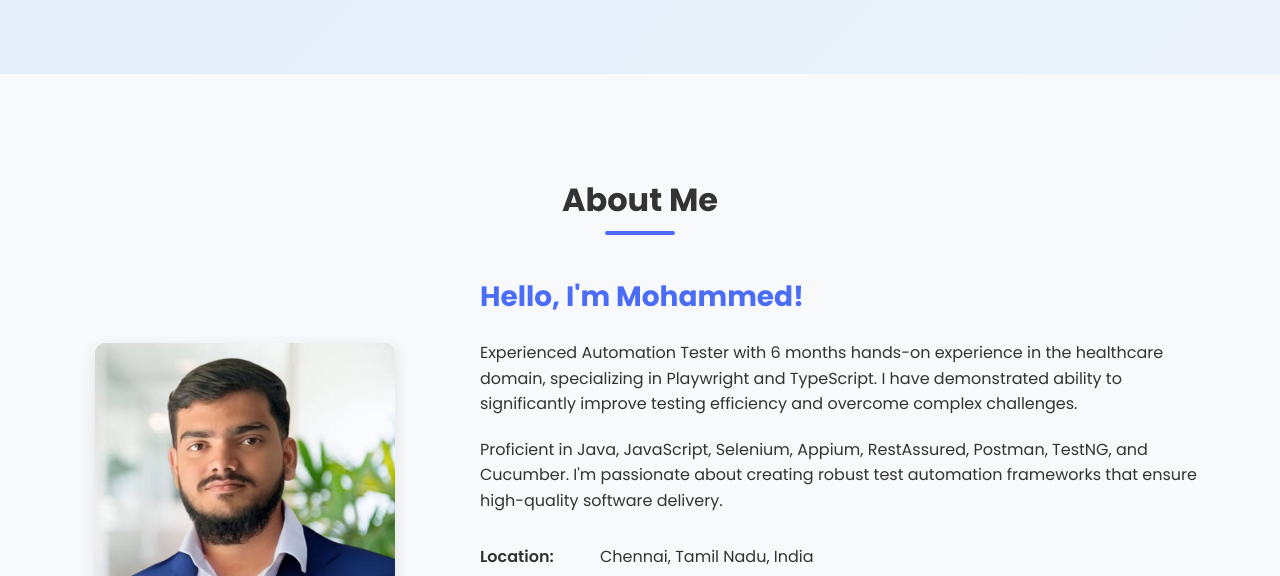
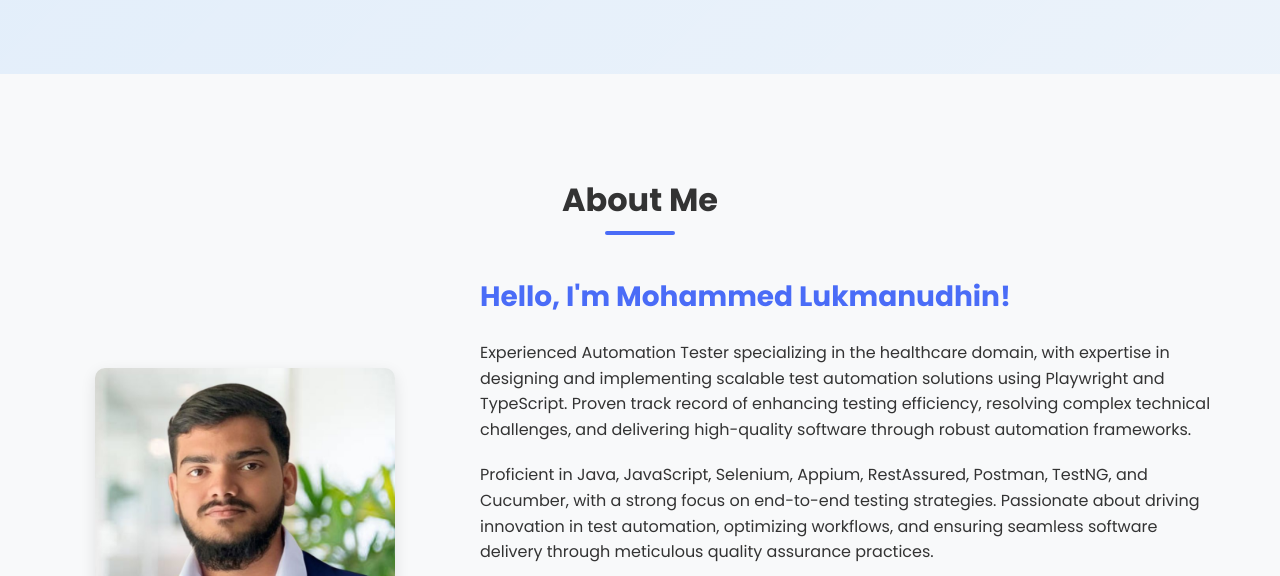
Before and after one commit to redJavaMan/Lukmanudhin_Portfolio, a plain HTML site: page index.html in a window 1280 px wide. Shown: the part 726-1302 px from the top of the page. Drawn offline with Linux system fonts and the light colour scheme.

Commit message:
Update: update about me section

```diff
--- a/index.html
+++ b/index.html
@@ -38,7 +38,7 @@
             <div class="hero-content">
                 <h1>Mohammed Lukmanudhin</h1>
                 <h2>Automation Test Engineer</h2>
-                <p>Specialized in Playwright & TypeScript with experience in Healthcare domain</p>
+                <p>Experienced Automation Tester with expertise in Java, JavaScript, TypeScript, Selenium, Playwright, Appium, RestAssured, Postman, TestNG, and Cucumber.</p>
                 <div class="hero-buttons">
                     <a href="#contact" class="btn primary-btn">Contact Me</a>
                     <a href="#" class="btn secondary-btn" id="download-resume">Download Resume</a>
@@ -59,12 +59,14 @@
                     </div>
                 </div>
                 <div class="about-text">
-                    <h3>Hello, I'm Mohammed!</h3>
-                    <p>Experienced Automation Tester with 6 months hands-on experience in the healthcare domain, specializing in
-                    Playwright and TypeScript. I have demonstrated ability to significantly improve testing efficiency and overcome
-                    complex challenges.</p>
-                    <p>Proficient in Java, JavaScript, Selenium, Appium, RestAssured, Postman, TestNG, and
-                    Cucumber. I'm passionate about creating robust test automation frameworks that ensure high-quality software delivery.</p>
+                    <h3>Hello, I'm Mohammed Lukmanudhin!</h3>
+                    <p>Experienced Automation Tester specializing in the healthcare domain, with expertise in designing and
+                        implementing scalable test automation solutions using Playwright and TypeScript.
+                        Proven track record of enhancing testing efficiency, resolving complex technical challenges,
+                        and delivering high-quality software through robust automation frameworks.</p>
+                    <p>Proficient in Java, JavaScript, Selenium, Appium, RestAssured, Postman, TestNG, and Cucumber,
+                        with a strong focus on end-to-end testing strategies. Passionate about driving innovation in test automation,
+                        optimizing workflows, and ensuring seamless software delivery through meticulous quality assurance practices.</p>
                     <div class="personal-info">
                         <div class="info-item">
                             <span class="info-label">Location:</span>
```
